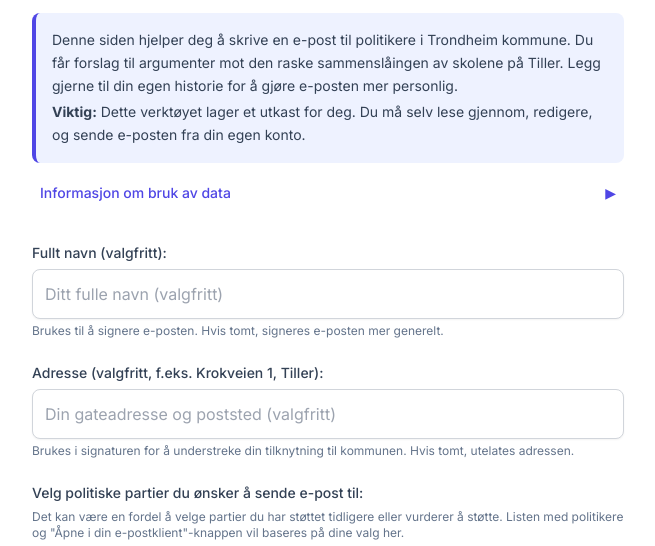
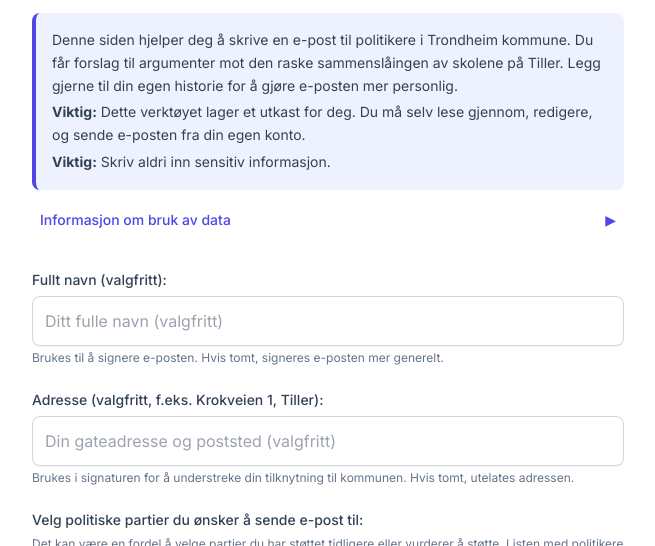
Before and after one commit to RoarG/epostgeneratortillerskolekrets, a plain HTML site: page index.html in a window 1280 px wide. Shown: the part 183-729 px from the top of the page, without its empty margins (312-967 px from the left). Drawn offline with nearby package versions, Linux system fonts and the light colour scheme.

Commit message:
Update index.html - Aldri sensitiv informasjon

```diff
--- a/index.html
+++ b/index.html
@@ -171,6 +171,9 @@
                 </p>
                 <p class="text-slate-700 text-sm leading-relaxed mt-1">
                     <strong>Viktig:</strong> Dette verktøyet lager et utkast for deg. Du må selv lese gjennom, redigere, og sende e-posten fra din egen konto.
+                </p>
+                <p class="text-slate-700 text-sm leading-relaxed mt-1">
+                    <strong>Viktig:</strong> Skriv aldri inn sensitiv informasjon.
                 </p>
             </div>
             <details class="mt-3 text-left">
```
